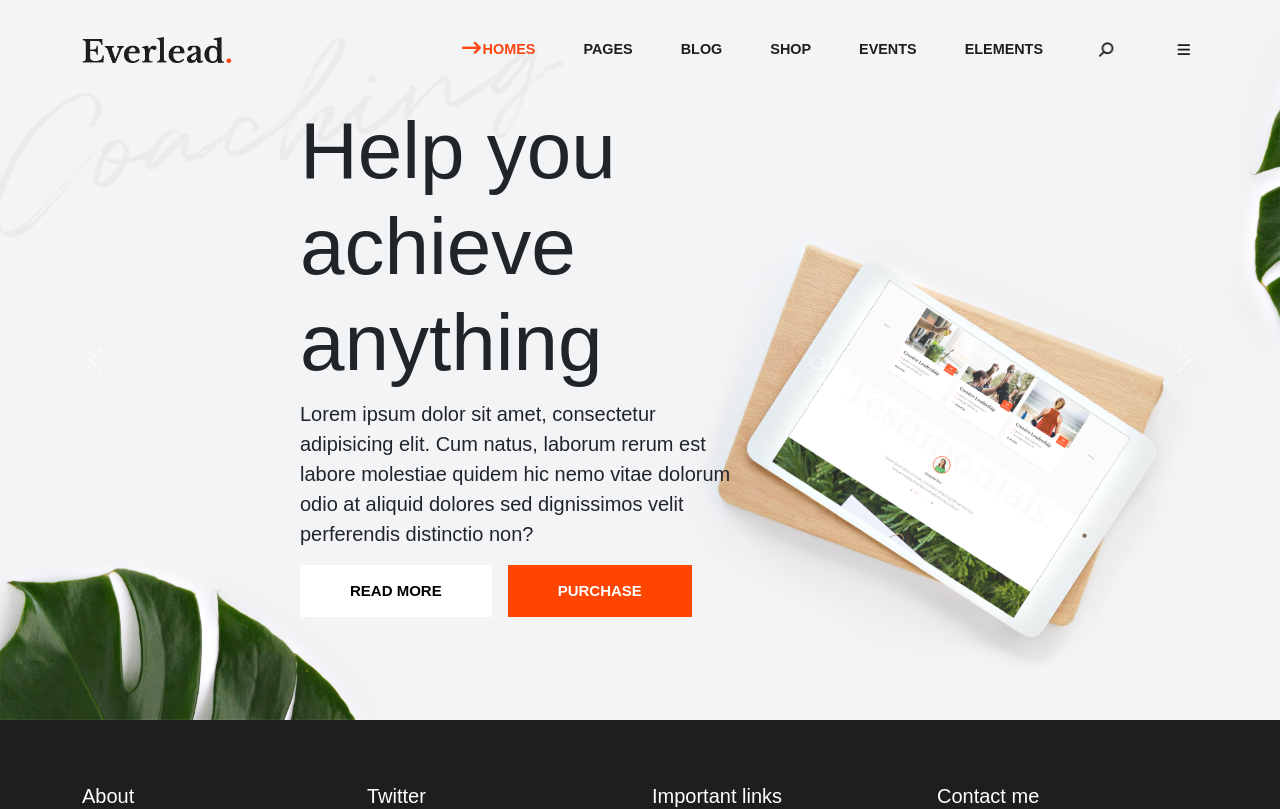
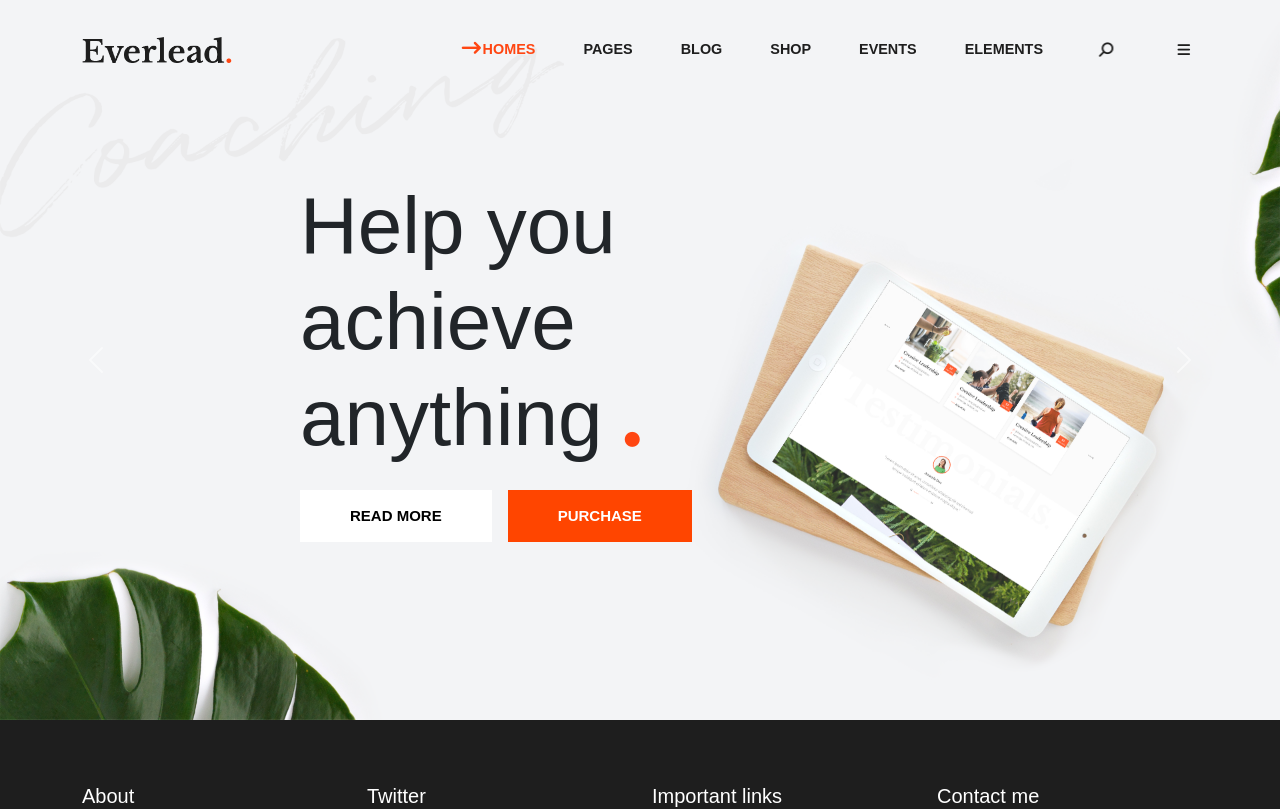
Before and after one commit to sabino-olivieri/proj-html-vuejs, a Vue app: page / in a window 1280 px wide. Shown: the top 809 px of the page. Built offline with nearby package versions, Linux system fonts and the light colour scheme.

Commit message:
fix: fixed carousel image size

```diff
--- a/src/components/AppCarouselBanner.vue
+++ b/src/components/AppCarouselBanner.vue
@@ -39,7 +39,10 @@ export default {
     <div class="carousel-inner">
       <div class="carousel-item active">
         <div class="info gap-3">
-            <h1>{{ array[this.activeIndex].title }}</h1>
+          <h1>
+            {{ array[this.activeIndex].title }}
+            <i class="fa-solid fa-circle"></i>
+          </h1>
           <span>{{ array[this.activeIndex].content }}</span>
           <div class="btn-container d-flex gap-3 pt-3">
             <a href="#" class="white-link">read more</a>
@@ -77,42 +80,36 @@ export default {
 </template>
 
 <style lang="scss" scoped>
-
 @use "../style/partials/mixins" as *;
 
-
-.carousel-control-prev,
-.carousel-control-next {
-  color: red !important;
-}
-
-.carousel{
+.carousel {
   position: relative;
 
-    .carousel-item{
+  .carousel-item {
+    @include flex(column, center, start);
 
-        @include flex(column,center,start);
-
-        .info{
+    .info {
       position: absolute;
+      justify-content: space-between;
       margin-left: 300px;
 
+      max-width: 40%;
 
-            max-width: 35%;
-
-            h1{
+      h1 {
         font-size: 80px;
+        i {
+          font-size: 15px;
+          color: var(--ms-primary-color);
         }
-            span{
+      }
+      span {
         font-size: 20px;
       }
-
-
+    }
+    img {
+      max-height: 1080px;
+      object-fit: cover;
     }
   }
-
-
 }
-
-
 </style>
--- a/src/pages/HomePage.vue
+++ b/src/pages/HomePage.vue
@@ -16,8 +16,6 @@ export default {
         {
           image: "image-2.png",
           title: "Help you achieve anything",
-          content:
-            "Lorem ipsum dolor sit amet, consectetur adipisicing elit. Cum natus, laborum rerum est labore molestiae quidem hic nemo vitae dolorum odio at aliquid dolores sed dignissimos velit perferendis distinctio non?",
         },
         {
           image: "image-3.jpg",
```
Lines whose indentation alone changed are shown as unchanged.
